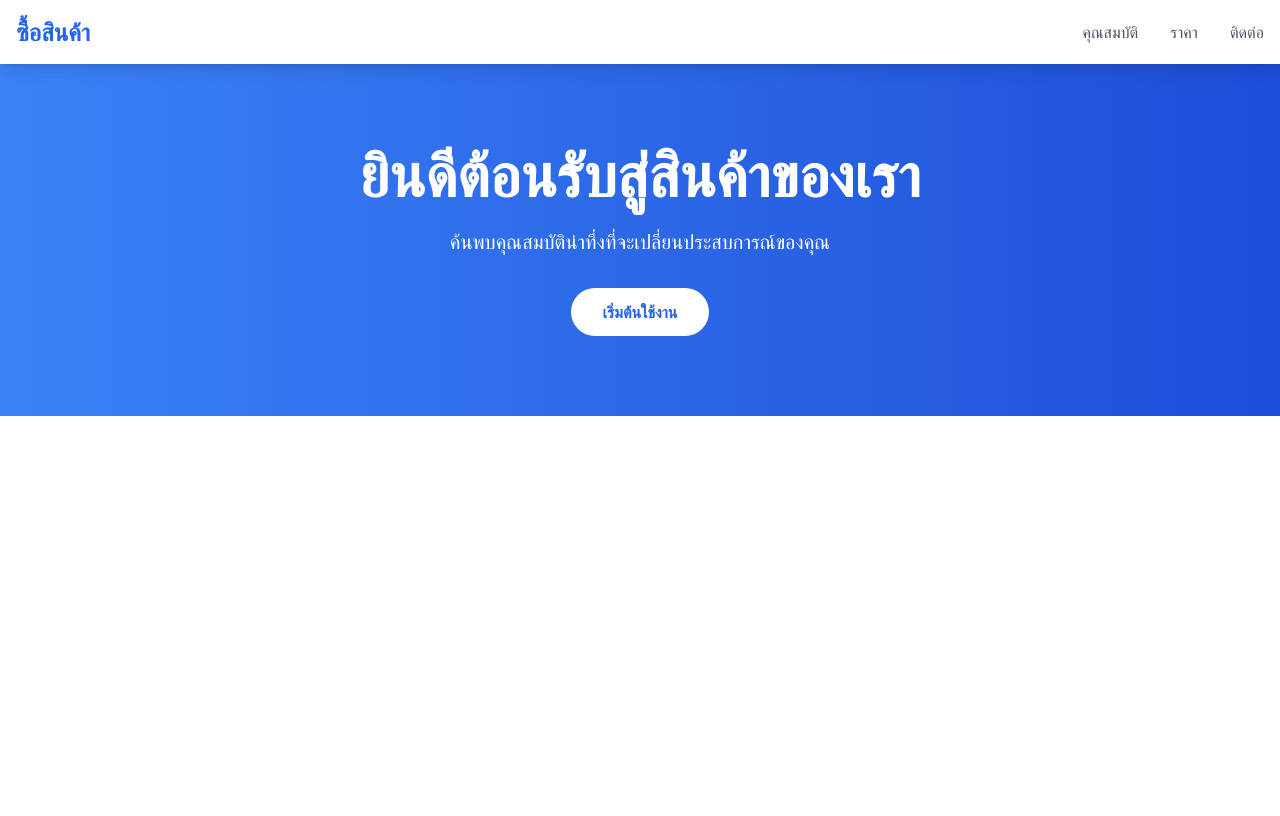
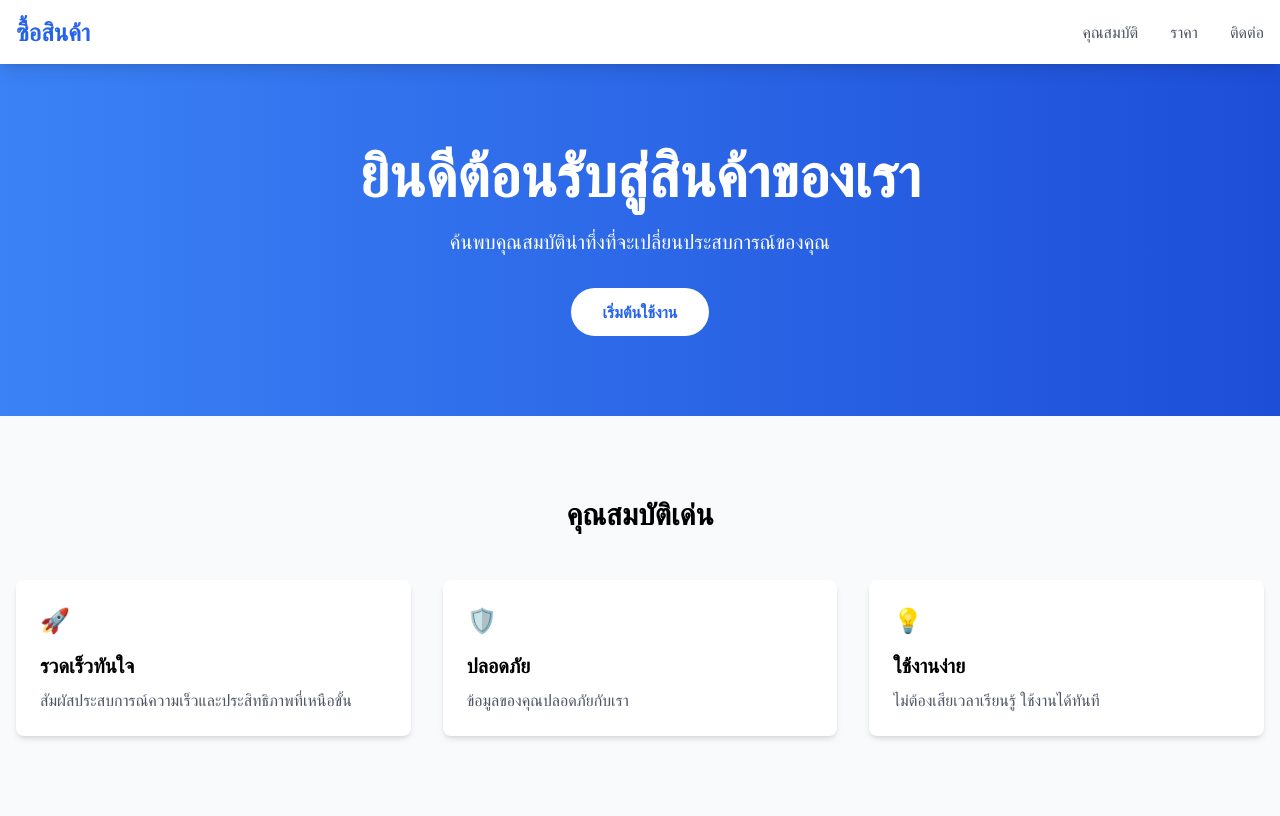
Before and after one commit to Natchanan1747/product-landing-page, a plain HTML site: page index.html in a window 1280 px wide. Drawn offline with nearby package versions, Linux system fonts and the light colour scheme.

Commit message:
เพิ่มส่วนแสดงคุณสมบัติพร้อมการ์ด

```diff
--- a/index.html
+++ b/index.html
@@ -38,6 +38,31 @@
                 </div>
             </div>
         </section>
+        <section id="features" class="py-20 bg-gray-50">
+            <div class="container mx-auto px-4">
+                <h2 class="text-3xl font-bold text-center mb-12">คุณสมบัติเด่น</h2>
+                <div class="grid grid-cols-1 md:grid-cols-3 gap-8">
+                    <!-- คุณสมบัติที่ 1 -->
+                    <div class="bg-white p-6 rounded-lg shadow-md">
+                        <div class="text-blue-500 text-2xl mb-4">🚀</div>
+                        <h3 class="font-bold text-xl mb-2">รวดเร็วทันใจ</h3>
+                        <p class="text-gray-600">สัมผัสประสบการณ์ความเร็วและประสิทธิภาพที่เหนือขั้น</p>
+                    </div>
+                    <!-- คุณสมบัติที่ 2 -->
+                    <div class="bg-white p-6 rounded-lg shadow-md">
+                        <div class="text-blue-500 text-2xl mb-4">🛡️</div>
+                        <h3 class="font-bold text-xl mb-2">ปลอดภัย</h3>
+                        <p class="text-gray-600">ข้อมูลของคุณปลอดภัยกับเรา</p>
+                    </div>
+                    <!-- คุณสมบัติที่ 3 -->
+                    <div class="bg-white p-6 rounded-lg shadow-md">
+                        <div class="text-blue-500 text-2xl mb-4">💡</div>
+                        <h3 class="font-bold text-xl mb-2">ใช้งานง่าย</h3>
+                        <p class="text-gray-600">ไม่ต้องเสียเวลาเรียนรู้ ใช้งานได้ทันที</p>
+                    </div>
+                </div>
+            </div>
+        </section>
     </main>
 
     <footer>
```
